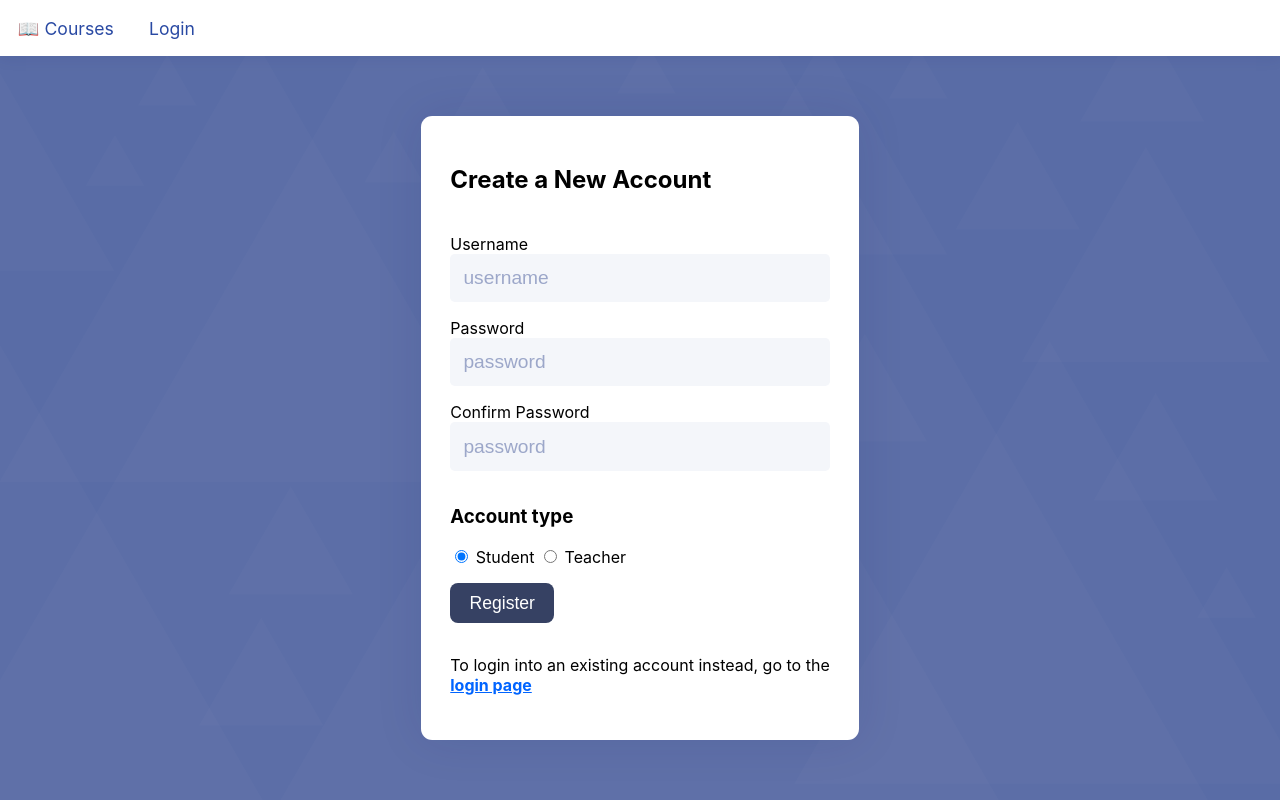
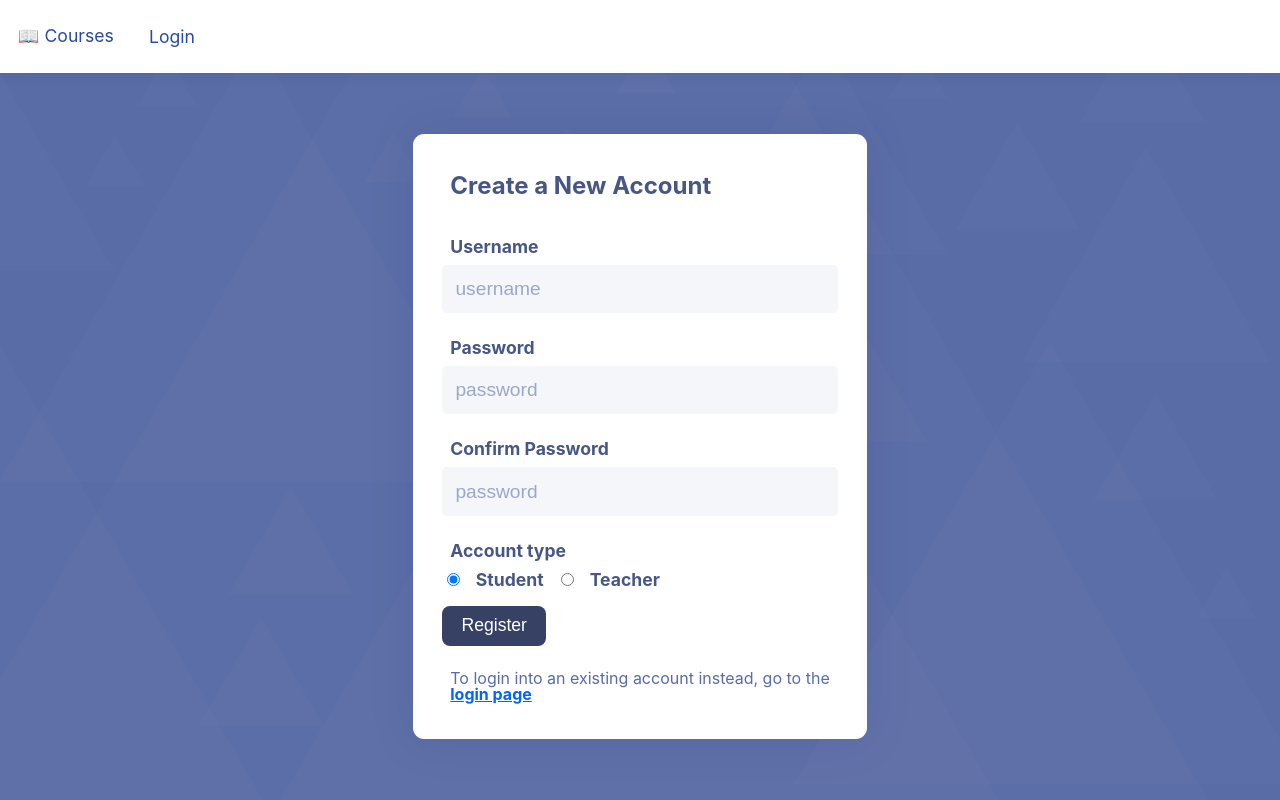
Before and after one commit to 0442/tsoha-opetussovellus, a Flask app: page /register in a window 1280 px wide. Run offline with Flask 3, Linux system fonts and the light colour scheme.

Commit message:
Include text.css in main.css

```diff
--- a/static/main.css
+++ b/static/main.css
@@ -2,6 +2,7 @@
 @import "courses.css";
 @import "inputs.css";
 @import "login.css";
+@import "text.css";
 
 :root {
     font-family: -apple-system, BlinkMacSystemFont, 'Segoe UI', Tahoma, Geneva, Verdana, sans-serif;
@@ -114,6 +115,7 @@ th {
     align-items: center;
     height: min-content;
     width: 100%;
+    height: 5rem;
     background-color: var(--surface);
     box-shadow: 0 0 1rem var(--shadow);
     padding: 0;
--- a/static/text.css
+++ b/static/text.css
@@ -15,8 +15,6 @@ label,
     padding: 0;
     margin: .5rem;
     font-family: inherit;
-    /*margin-top: .5rem;
-  margin-bottom: .5rem;*/
 }
 
 h1,
```
